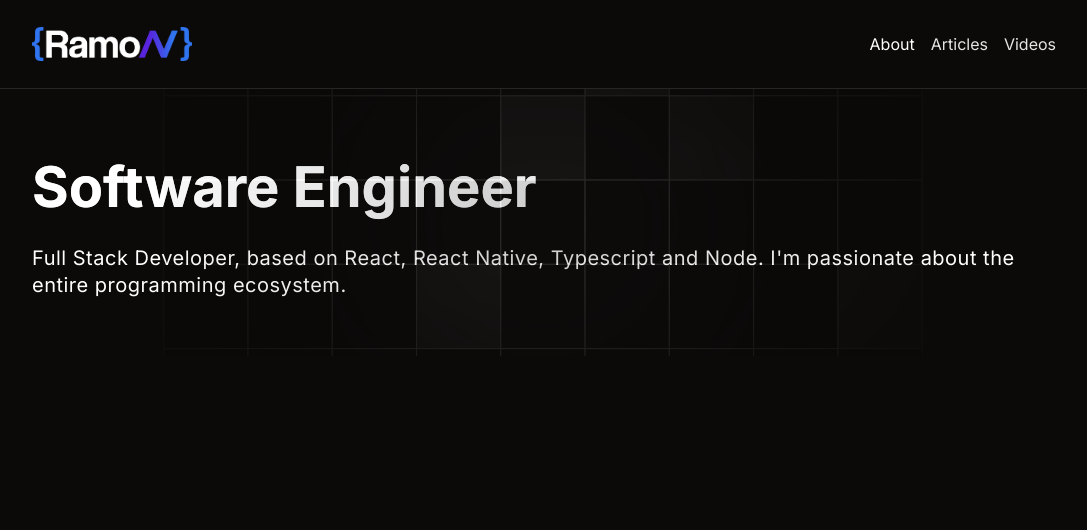
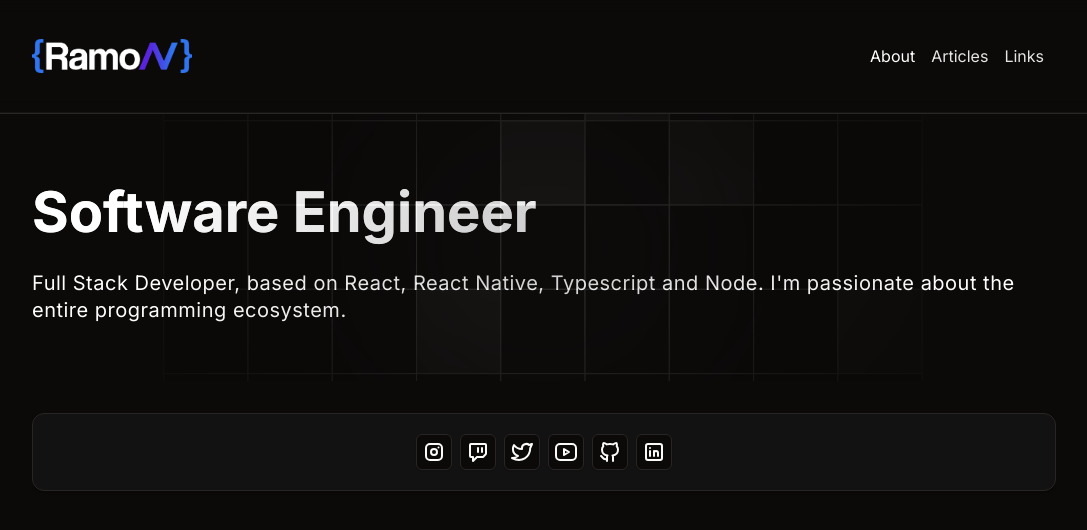
Before and after one commit to ramonxm/website, a Next.js app: page / in a window 1280 px wide. Shown: the top 530 px of the page, without its empty margins (96-1183 px from the left). Built offline with nearby package versions, Linux system fonts and the light colour scheme.

Commit message:
feat: adding footer and more changes

```diff
--- a/src/app/globals.css
+++ b/src/app/globals.css
@@ -78,3 +78,13 @@ code {
   font-family: Menlo, Monaco, Lucida Console, Liberation Mono, DejaVu Sans Mono,
     Bitstream Vera Sans Mono, Courier New, monospace;
 }
+
+*::-webkit-scrollbar {
+  background-color: var(--foreground);
+  width: 10px;
+}
+
+*::-webkit-scrollbar-thumb {
+  border-radius: 14px;
+  border: 3px solid #333;
+}
--- a/src/app/layout.tsx
+++ b/src/app/layout.tsx
@@ -2,12 +2,13 @@ import type { Metadata } from "next";
 import { Inter } from "next/font/google";
 import "./globals.css";
 import { Header } from "@/components/modules/Header";
+import { Footer } from "@/components/modules/Footer";
 
 const inter = Inter({ subsets: ["latin"] });
 
 export const metadata: Metadata = {
   title: "Ramon Xavier",
-  description: "Generated by create next app",
+  description: "Site de um desenvolvedor apaixonado por programação.",
 };
 
 export default function RootLayout({
@@ -18,7 +19,7 @@ export default function RootLayout({
   return (
     <html lang="en" className="dark">
       <body className={inter.className}>
-        <main className="w-full h-full">
+        <main className="w-full h-screen">
           <Header />
           <div
             role="none"
@@ -26,6 +27,7 @@ export default function RootLayout({
             className="shrink-0 bg-border h-[1px] w-full"
           />
           {children}
+          <Footer />
         </main>
       </body>
     </html>
--- a/src/app/videos/page.tsx
+++ b/src/app/links/page.tsx
@@ -1,9 +1,9 @@
 import { Title } from "@/components/modules/Title";
 
-export default function Videos() {
+export default function Links() {
   return (
     <div className="mx-auto max-w-5xl flex-col items-center justify-center dark:bg-background mt-8">
-      <Title>Videos</Title>
+      <Title>Links</Title>
     </div>
   );
 }
--- a/src/app/page.tsx
+++ b/src/app/page.tsx
@@ -4,7 +4,6 @@ import { TextGenerateEffect } from "@/components/ui/text-generate-effect";
 
 export default function Home() {
   return (
-    <div className="h-screen">
     <section className="dark:bg-background relative overflow-hidden h-2/6	items-center flex mx-auto max-w-5xl">
       <Background />
       <div className="flex-col items-center justify-center">
@@ -12,6 +11,5 @@ export default function Home() {
         <TextGenerateEffect words="Full Stack Developer, based on React, React Native, Typescript and Node. I'm passionate about the entire programming ecosystem." />
       </div>
     </section>
-    </div>
   );
 }
--- /dev/null
+++ b/src/app/podcasts/page.tsx
@@ -0,0 +1,9 @@
+import { Title } from "@/components/modules/Title";
+
+export default function Podcasts() {
+  return (
+    <div className="mx-auto max-w-5xl md:flex-col items-center justify-center dark:bg-background mt-8">
+      <Title>Podcasts</Title>
+    </div>
+  );
+}
--- /dev/null
+++ b/src/app/talks/page.tsx
@@ -0,0 +1,9 @@
+import { Title } from "@/components/modules/Title";
+
+export default function Talks() {
+  return (
+    <div className="mx-auto max-w-5xl md:flex-col items-center justify-center dark:bg-background mt-8">
+      <Title>Talks</Title>
+    </div>
+  );
+}
--- a/src/app/who-am-i/page.tsx
+++ b/src/app/who-am-i/page.tsx
@@ -3,9 +3,9 @@ import Image from "next/image";
 
 export default function WhoAmI() {
   return (
-    <div className="mx-auto max-w-5xl flex-col items-center justify-center dark:bg-background mt-8">
+    <div className="mx-auto max-w-5xl md:flex-col items-center justify-center dark:bg-background mt-8">
       <Title>Who Am I</Title>
-      <div className="flex gap-6 items-center">
+      <div className="flex flex-col md:flex-row gap-6 md:items-center mt-8">
         <Image
           width={250}
           height={250}
--- /dev/null
+++ b/src/components/modules/Footer.tsx
@@ -0,0 +1,95 @@
+import {
+  IconBrandGithub,
+  IconBrandInstagram,
+  IconBrandLinkedin,
+  IconBrandTwitch,
+  IconBrandTwitter,
+  IconBrandYoutube,
+} from "@tabler/icons-react";
+
+export const Footer = () => {
+  return (
+    <footer className=" mx-auto flex max-w-5xl flex-col justify-start gap-4 overflow-hidden py-8 px-5 lg:px-0">
+      <div className="rounded-xl border text-card-foreground shadow bg-[#121212]">
+        <div className="items-center m-0 flex justify-center p-5">
+          <div className="grid grid-cols-5 items-center gap-3 md:flex md:gap-2">
+            <button
+              className="inline-flex items-center justify-center whitespace-nowrap rounded-md text-sm font-medium transition-colors focus-visible:outline-none focus-visible:ring-1 focus-visible:ring-ring disabled:pointer-events-none disabled:opacity-50 border border-input bg-background shadow-sm hover:bg-accent hover:text-accent-foreground h-9 w-9"
+              title="Instagram"
+            >
+              <a
+                target="_blank"
+                title="Instagram"
+                href="https://instagram.com/ramonxm"
+              >
+                <IconBrandInstagram />
+              </a>
+            </button>
+
+            <button
+              className="inline-flex items-center justify-center whitespace-nowrap rounded-md text-sm font-medium transition-colors focus-visible:outline-none focus-visible:ring-1 focus-visible:ring-ring disabled:pointer-events-none disabled:opacity-50 border border-input bg-background shadow-sm hover:bg-accent hover:text-accent-foreground h-9 w-9"
+              title="Twitch"
+            >
+              <a
+                target="_blank"
+                title="Twitch"
+                href="https://twitch.tv/ramonrxm"
+              >
+                <IconBrandTwitch />
+              </a>
+            </button>
+            <button
+              className="inline-flex items-center justify-center whitespace-nowrap rounded-md text-sm font-medium transition-colors focus-visible:outline-none focus-visible:ring-1 focus-visible:ring-ring disabled:pointer-events-none disabled:opacity-50 border border-input bg-background shadow-sm hover:bg-accent hover:text-accent-foreground h-9 w-9"
+              title="Twitter"
+            >
+              <a
+                target="_blank"
+                title="Twitter"
+                href="https://twitter.com/ramonrxm"
+              >
+                <IconBrandTwitter />
+              </a>
+            </button>
+            <button
+              className="inline-flex items-center justify-center whitespace-nowrap rounded-md text-sm font-medium transition-colors focus-visible:outline-none focus-visible:ring-1 focus-visible:ring-ring disabled:pointer-events-none disabled:opacity-50 border border-input bg-background shadow-sm hover:bg-accent hover:text-accent-foreground h-9 w-9"
+              title="YouTube"
+            >
+              <a
+                target="_blank"
+                title="YouTube"
+                href="https://youtube.com/@ramonrxm"
+              >
+                <IconBrandYoutube />
+              </a>
+            </button>
+            <button
+              className="inline-flex items-center justify-center whitespace-nowrap rounded-md text-sm font-medium transition-colors focus-visible:outline-none focus-visible:ring-1 focus-visible:ring-ring disabled:pointer-events-none disabled:opacity-50 border border-input bg-background shadow-sm hover:bg-accent hover:text-accent-foreground h-9 w-9"
+              title="Github"
+            >
+              <a
+                target="_blank"
+                title="Github"
+                href="https://github.com/ramonxm"
+              >
+                <IconBrandGithub />
+              </a>
+            </button>
+
+            <button
+              className="inline-flex items-center justify-center whitespace-nowrap rounded-md text-sm font-medium transition-colors focus-visible:outline-none focus-visible:ring-1 focus-visible:ring-ring disabled:pointer-events-none disabled:opacity-50 border border-input bg-background shadow-sm hover:bg-accent hover:text-accent-foreground h-9 w-9"
+              title="LinkedIn"
+            >
+              <a
+                target="_blank"
+                title="LinkedIn"
+                href="https://linkedin.com/in/ramonxm"
+              >
+                <IconBrandLinkedin />
+              </a>
+            </button>
+          </div>
+        </div>
+      </div>
+    </footer>
+  );
+};
--- a/src/components/modules/Header.tsx
+++ b/src/components/modules/Header.tsx
@@ -4,11 +4,18 @@ import Link from "next/link";
 
 export const Header = () => {
   return (
-    <header className="mx-auto flex max-w-5xl items-center justify-between gap-20 px-4 py-6 xl:px-0 flex-row lg:flex-row">
-      <Link href="/">
-        <Image src="/images/logo_name.png" alt="Logo" width={160} height={34} />
-      </Link>
-      <Navbar />
-    </header>
+    <div className="sticky top-0 z-50 w-full border-b border-border/40 bg-background/95 backdrop-blur supports-[backdrop-filter]:bg-background/60">
+      <header className="mx-auto flex max-w-5xl items-center justify-between gap-20 px-4 py-6 xl:px-0 flex-row lg:flex-row ">
+        <Link href="/">
+          <Image
+            src="/images/logo_name.png"
+            alt="Logo"
+            width={160}
+            height={34}
+          />
+        </Link>
+        <Navbar />
+      </header>
+    </div>
   );
 };
--- a/src/components/modules/Navbar.tsx
+++ b/src/components/modules/Navbar.tsx
@@ -9,7 +9,7 @@ export const Navbar = ({ className }: { className?: string }) => {
   return (
     <div
       className={cn(
-        "flex justify-center z-10 items-center space-x-4",
+        "flex justify-center z-10 items-center p-3 space-x-4",
         className
       )}
     >
@@ -23,7 +23,7 @@ export const Navbar = ({ className }: { className?: string }) => {
         </MenuItem>
       </Menu>
       <HoveredLink href="/articles">Articles</HoveredLink>
-      <HoveredLink href="/videos">Videos</HoveredLink>
+      <HoveredLink href="/links">Links</HoveredLink>
     </div>
   );
 };
```
Lines whose indentation alone changed are shown as unchanged.
